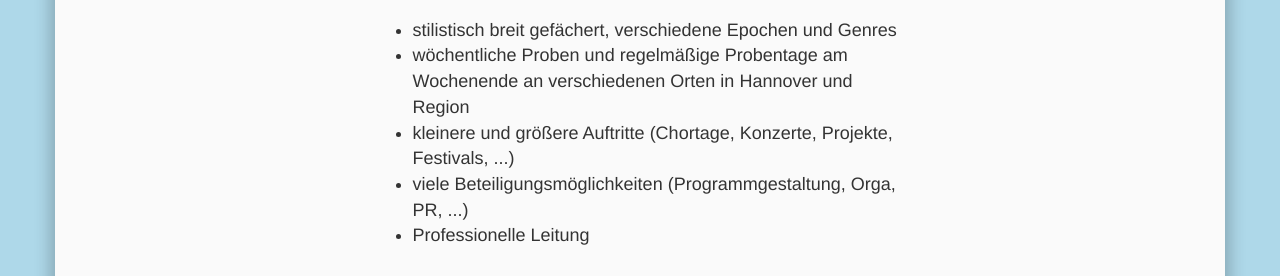
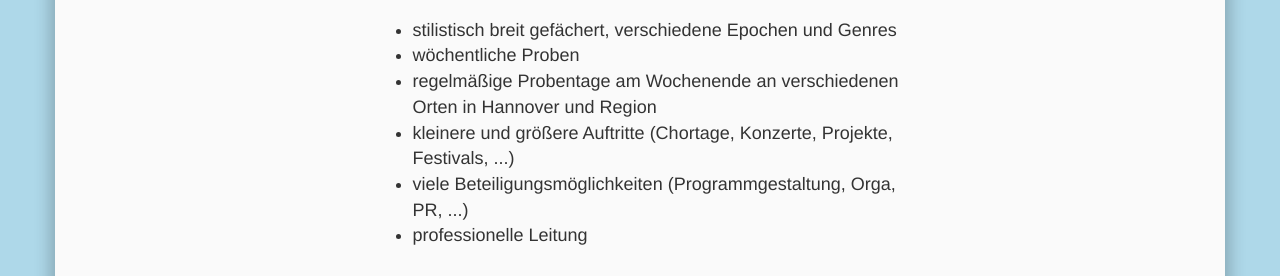
Before and after one commit to larshueper/ensemble-sincero.de, a plain HTML site: page index.html in a window 1280 px wide. Shown: the part 470-746 px from the top of the page. Drawn offline with nearby package versions, Linux system fonts and the light colour scheme.

Commit message:
Verbesserungen

```diff
--- a/css/sincero.css
+++ b/css/sincero.css
@@ -122,6 +122,7 @@ ul {
     #view {
         background-color: #fafafa;
         margin-top: 40px;
+        margin-bottom: 40px;
         padding-left: 0;
         padding-right: 0;
         min-height: 800px;
--- a/index.html
+++ b/index.html
@@ -37,14 +37,15 @@
             <div class="col-md-6 col-md-offset-3">
                 <ul>
                     <li>stilistisch breit gef&auml;chert, verschiedene Epochen und Genres</li>
-                    <li>w&ouml;chentliche Proben und regelm&auml;&szlig;ige Probentage am Wochenende an
+                    <li>w&ouml;chentliche Proben</li>
+                    <li>regelm&auml;&szlig;ige Probentage am Wochenende an
                         verschiedenen Orten in Hannover und
                         Region
                     </li>
                     <li>kleinere und gr&ouml;&szlig;ere Auftritte (Chortage, Konzerte, Projekte, Festivals, ...)
                     </li>
                     <li>viele Beteiligungsm&ouml;glichkeiten (Programmgestaltung, Orga, PR, ...)</li>
-                    <li>Professionelle Leitung</li>
+                    <li>professionelle Leitung</li>
                 </ul>
             </div>
         </div>
```
